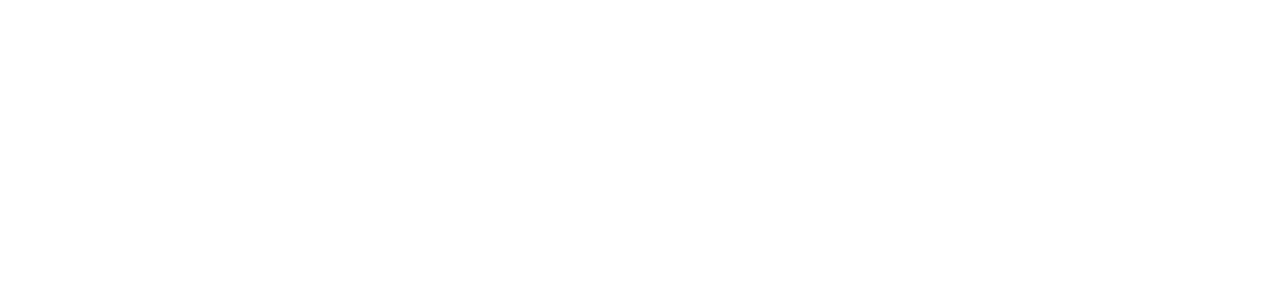
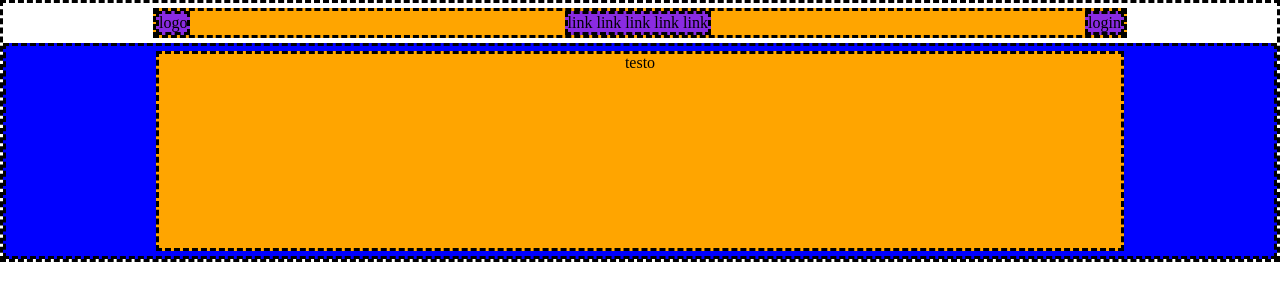
Before and after one commit to veronicacrisafi/htmlcss-struttura-discord, a plain HTML site: page index.html in a window 1280 px wide. Drawn offline with Linux system fonts and the light colour scheme.

Commit message:
aggiunto div banner

```diff
--- a/index.html
+++ b/index.html
@@ -3,12 +3,24 @@
 <head>
     <meta charset="UTF-8">
     <meta name="viewport" content="width=device-width, initial-scale=1.0">
-    <link rel="stulesheet" href="style.css">
+    <link rel="stylesheet" href="style.css">
     <title>Discord</title>
 </head>
-<body>
-    <header class="container"></header>
-    <main></main>
+<body class="debug">
+    <header>
+        <div class="flex-container">
+            <div class="logo">logo</div>
+            <div class="logo"> link link link link link </div>
+            <div class="logo">login</div>
+
+        </div>
+
+    </header>
+    <main>
+        <div id="banner">
+            <div class="testo-banner">testo</div>
+        </div>
+    </main>
     <footer></footer>
 </body>
 </html>
--- a/style.css
+++ b/style.css
@@ -4,3 +4,38 @@
     padding:0;
     box-sizing: border-box;
 }
+
+.debug{
+        border-style: dashed;
+
+}
+
+
+/*--container header--*/
+.flex-container{
+    display: flex;
+    background-color: orange;
+    margin: 5px 150px;
+    justify-content: space-between;
+    border-style: dashed;
+
+}
+
+.logo{
+    border-style: dashed;
+    background-color: blueviolet;
+}
+/*-- banner e testo banner*/
+#banner{
+    border-style: dashed;
+    background-color: blue;
+    min-height: 200px;
+}
+
+.testo-banner{
+    text-align: center;
+    border-style: dashed;
+    margin: 5px 150px;
+    background-color: orange;
+    min-height: 200px;
+}
```
